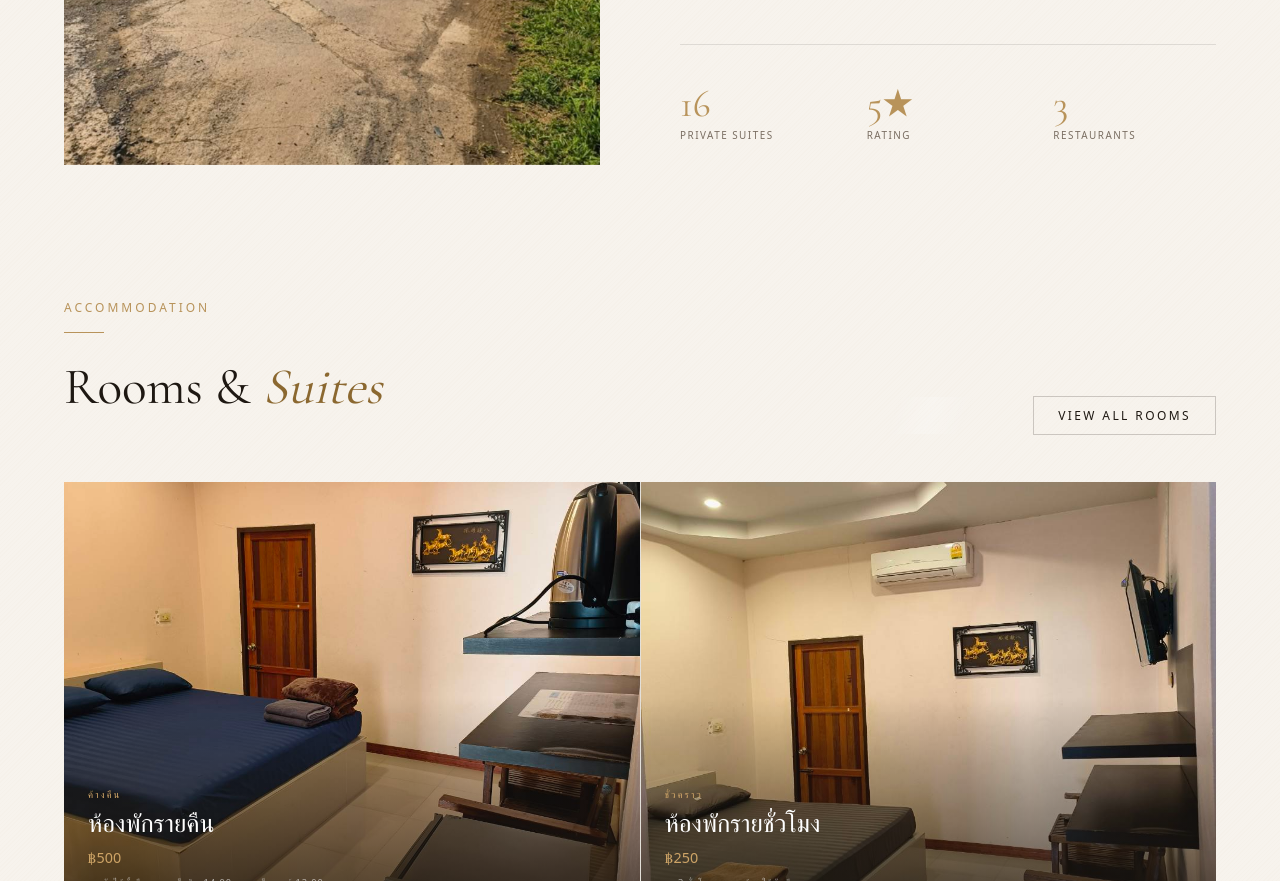
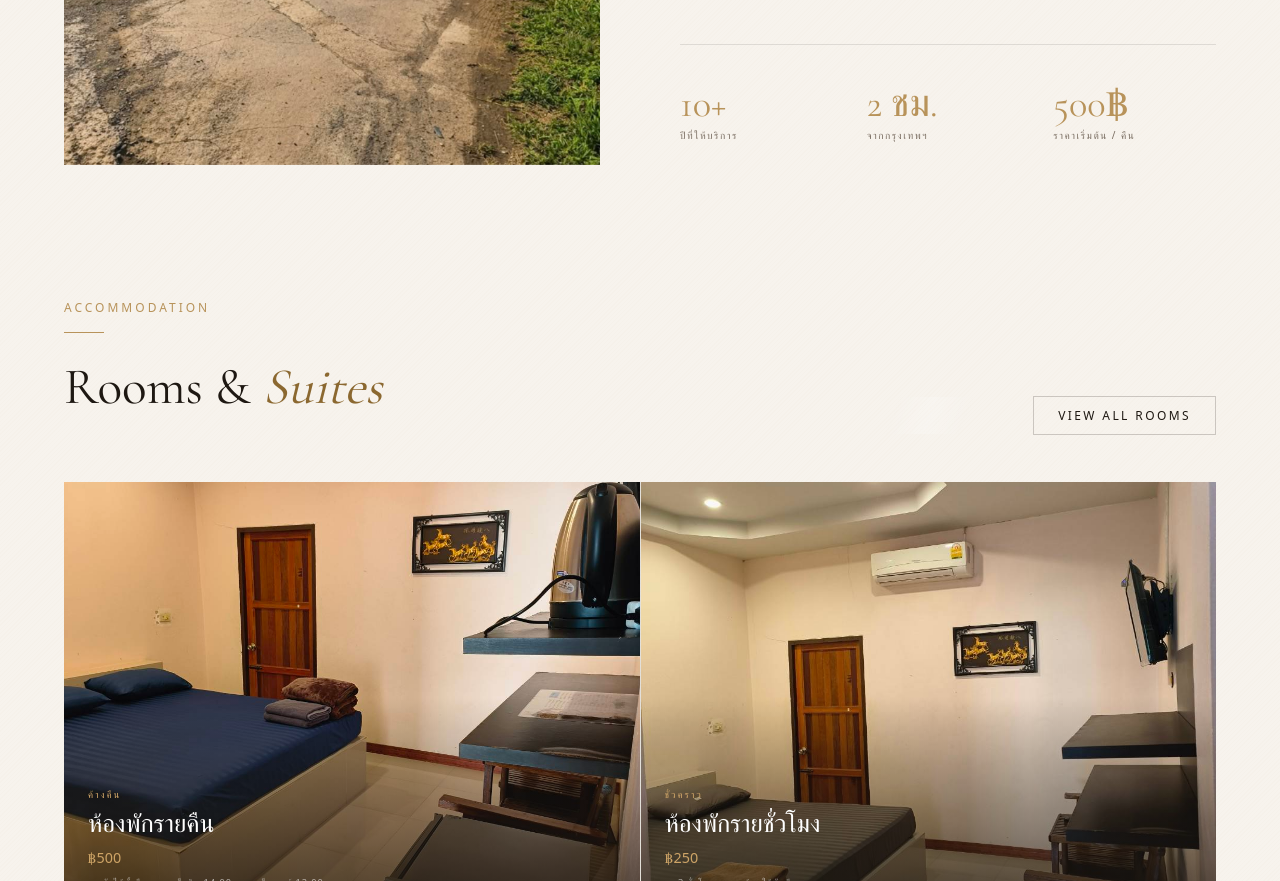
Before and after one commit to crakky2515-ai/Claude, a Next.js app: page / in a window 1280 px wide. Shown: the part 2980-3861 px from the top of the page. Built offline with nearby package versions, Linux system fonts and the light colour scheme.

Commit message:
fix: update stats and Formspree endpoint

```diff
--- a/app/page.tsx
+++ b/app/page.tsx
@@ -94,9 +94,9 @@ export default function Home() {
             <FadeIn delay={0.3}>
               <div className="hidden md:grid grid-cols-3 gap-6 mt-10 pt-10 border-t border-black/10">
                 {[
-                  { n: 16,  suffix: "",  label: "Private Suites" },
-                  { n: 5,   suffix: "★", label: "Rating" },
-                  { n: 3,   suffix: "",  label: "Restaurants" },
+                  { n: 10,  suffix: "+", label: "ปีที่ให้บริการ" },
+                  { n: 2,   suffix: " ชม.", label: "จากกรุงเทพฯ" },
+                  { n: 500, suffix: "฿", label: "ราคาเริ่มต้น / คืน" },
                 ].map(({ n, suffix, label }) => (
                   <div key={label} className="stat-hover group cursor-default">
                     <div className="text-[2.4rem] text-[#B8935A] leading-none transition-transform duration-300 group-hover:scale-110 group-hover:translate-y-[-2px]" style={{ fontFamily: "var(--font-cormorant), serif" }}>
```
